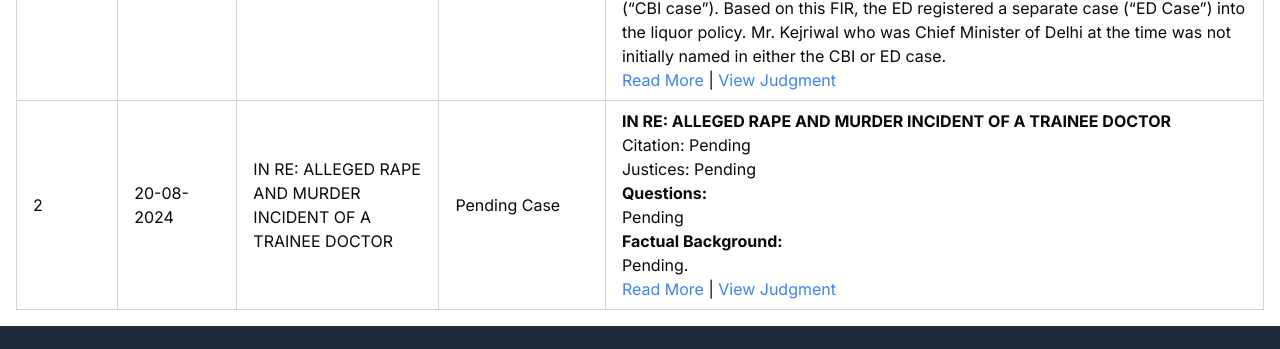
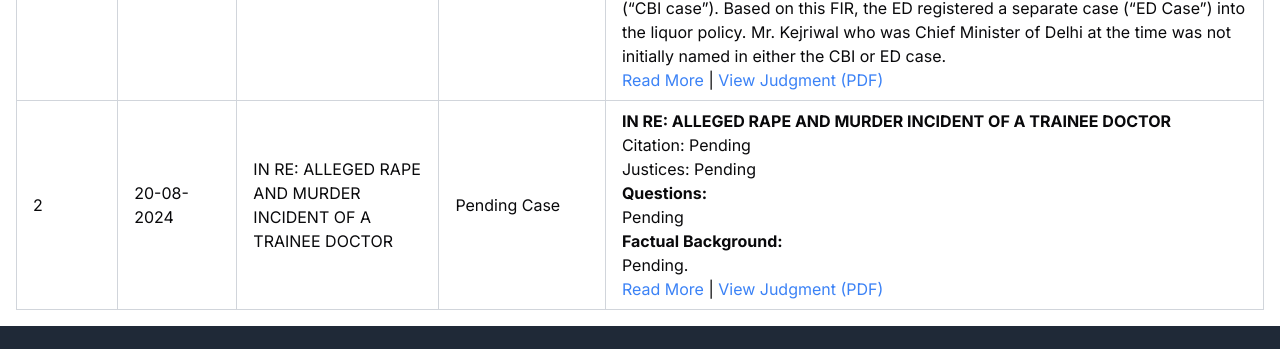
Before and after one commit to idcindia/mAI-Court, a Next.js app: page /landmark-judgment-summaries in a window 1280 px wide. Shown: the part 894-1243 px from the top of the page. Built offline with nearby package versions, Linux system fonts and the light colour scheme.

Commit message:
pdf added

```diff
--- a/src/app/landmark-judgment-summaries/data.js
+++ b/src/app/landmark-judgment-summaries/data.js
@@ -15,8 +15,9 @@ export const landmarkJudgments = [
         'Whether Mr. Kejriwal is entitled to bail in the CBI case.'
       ],
       factualBackground: `The Delhi Government framed the Excise Policy 2021-2022 for the sale of liquor. In July 2022, the Lieutenant Governor of Delhi and the Union Home Ministry complained about financial irregularities concerning the policy. An investigation by the CBI led to the registration of a First Information Report (“FIR”) for the offences of criminal conspiracy, falsification of accounts and gratification for an official act (“CBI case”). Based on this FIR, the ED registered a separate case (“ED Case”) into the liquor policy. Mr. Kejriwal who was Chief Minister of Delhi at the time was not initially named in either the CBI or ED case.`,
-      readMoreLink: '#', // replace with actual link
-      viewJudgmentLink: '#' // replace with actual link
+      readMoreLink: '#',
+      viewJudgmentLink: '#',
+      pdfLink: '/Assests/Arvind-kejriwal.pdf'
     }
   },
   {
--- a/src/app/landmark-judgment-summaries/page.js
+++ b/src/app/landmark-judgment-summaries/page.js
@@ -53,7 +53,7 @@ const LandmarkJudgmentSummaries = () => {
                     <strong>Factual Background:</strong><br />
                     {judgment.judgmentSummary.factualBackground}<br />
                     <a href={judgment.judgmentSummary.readMoreLink} className="text-blue-500 hover:underline">Read More</a> |
-                    <a href={judgment.judgmentSummary.viewJudgmentLink} className="text-blue-500 hover:underline"> View Judgment</a>
+                    <a href={judgment.judgmentSummary.pdfLink} className="text-blue-500 hover:underline"> View Judgment (PDF)</a>
                   </div>
                 </td>
               </tr>
```
Also changed, not shown: 1 other file (tests, documents, lock files or other folders).
